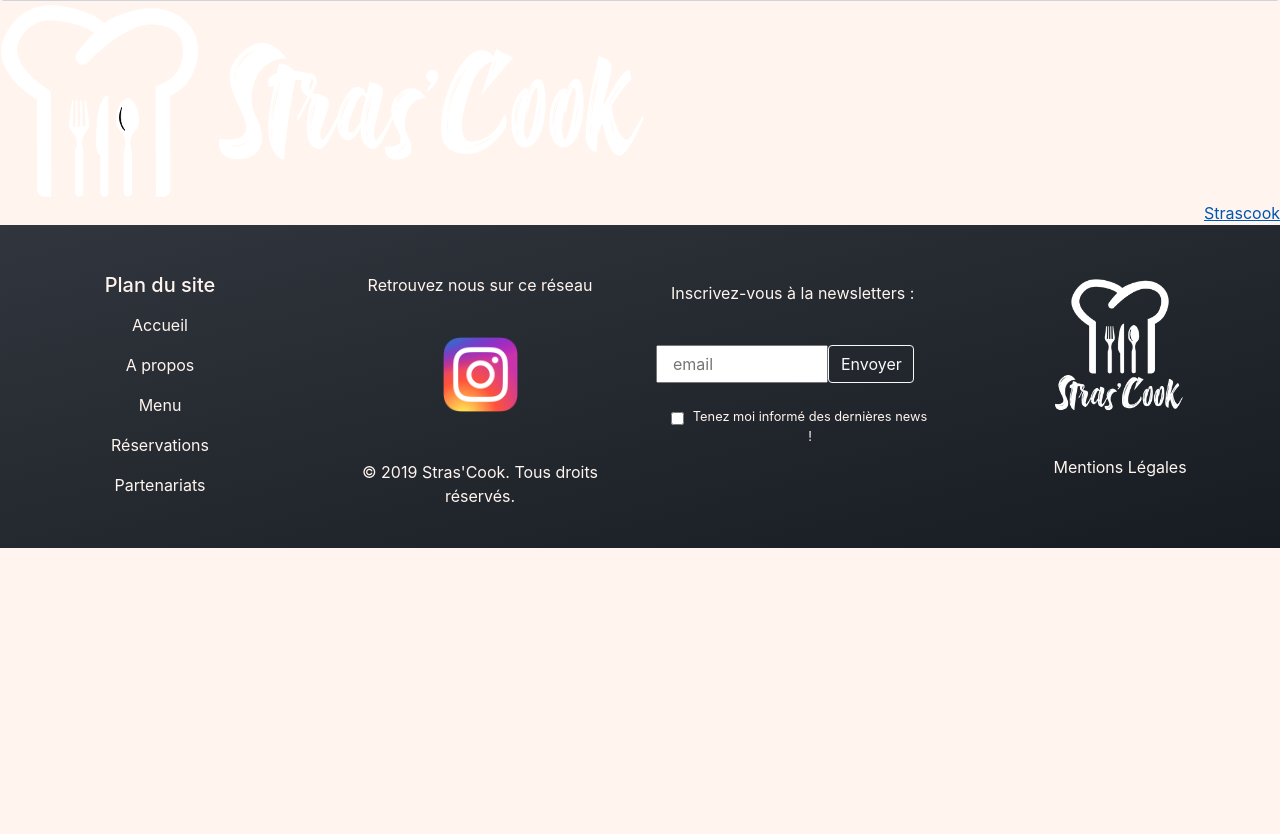
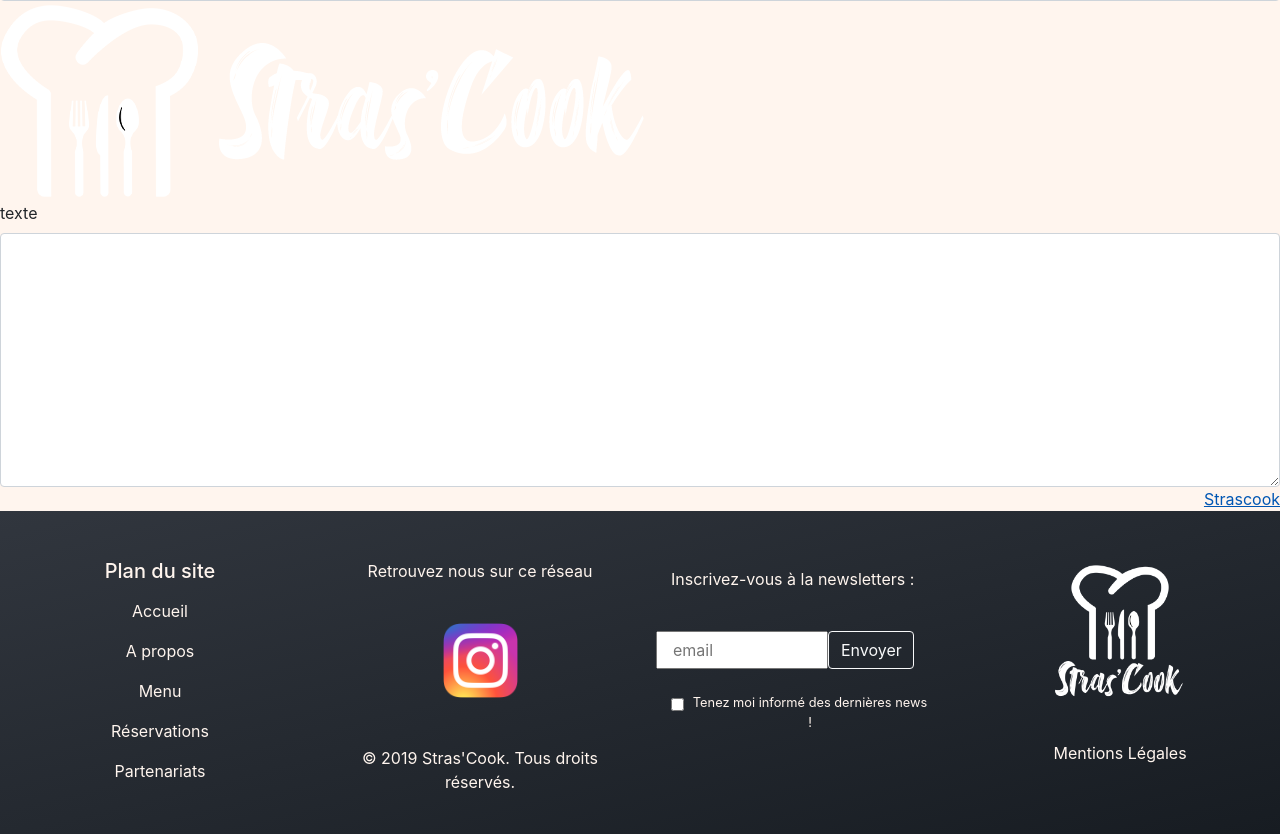
Before and after one commit to sxeseb/Strasbourg-0219-PHP-StraCook, a PHP site: template src/View/Admin/AdminNewsletters.html.twig in a window 1280 px wide. Shown: the part 216-1050 px from the top of the page. Before the commit the page ends 764 px from the top, so only its background shows below. Run offline with PHP 8.4, Linux system fonts and the light colour scheme; the template is opened without the code that fills it, so the values that code supplies are empty; some libraries are stand-ins or nearby versions; some web fonts are replaced.

Commit message:
ajout textarea

```diff
--- a/src/View/Admin/AdminNewsletters.html.twig
+++ b/src/View/Admin/AdminNewsletters.html.twig
@@ -7,13 +7,14 @@
 <section>
 <div>
     <label for="exampleFormControlTextarea1">titre</label>
-    <input type="text" name="nom_mtitreenu" required  class="form-control" placeholder="titre">
+    <input type="text" name="titre" required  class="form-control" placeholder="titre">
 </div>
 <div>
     <img src="../assets/images/logo.png">
 </div>
 <div>
-
+    <label for="exampleFormControlTextarea1">texte</label>
+    <textarea class="form-control" required name="texte" rows="10"></textarea>
 </div>
 
 <div align="right">
```
